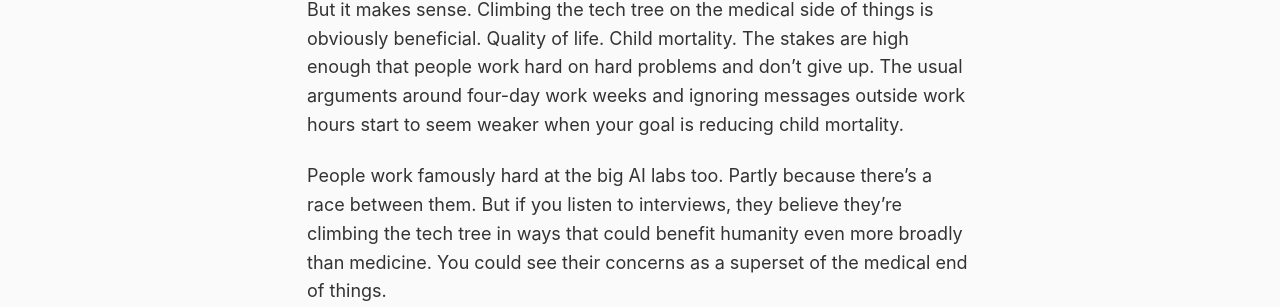
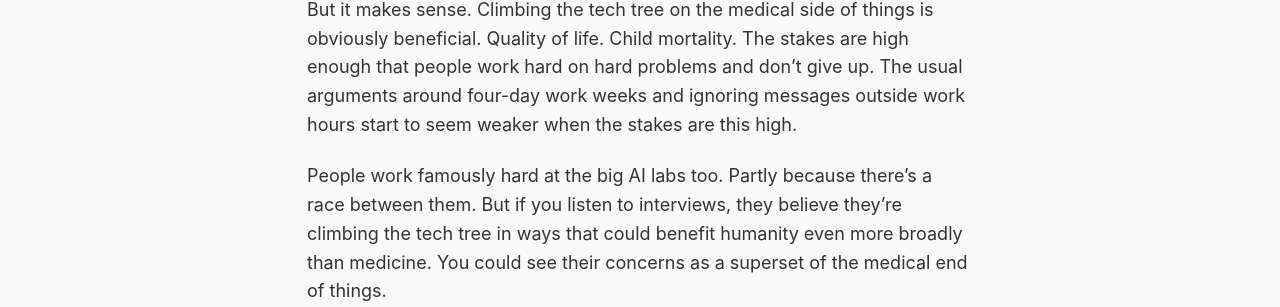
Before and after one commit to rob137/rob137.github.io, a Jekyll site: the page built from _posts/2026-01-06-local-maximum.md, in a window 1280 px wide and 900 px high. Shown: the part 365-672 px from the top of the window. Built offline with Jekyll 4.4.1, drawn with Linux system fonts in a browser that asks for light colours.

Commit message:
Remove child mortality repetition

```diff
--- a/_posts/2026-01-06-local-maximum.md
+++ b/_posts/2026-01-06-local-maximum.md
@@ -8,7 +8,7 @@ excerpt: "The industry is split between 'foom' and 'it's so over'. Both camps ha
 
 My wife worked on MRI machines for her PhD. One thing that surprised me in learning about medical research is how brutal it is. Moving things along involves an awful lot of hard work - really brutal hard work.
 
-But it makes sense. Climbing the tech tree on the medical side of things is obviously beneficial. Quality of life. Child mortality. The stakes are high enough that people work hard on hard problems and don't give up. The usual arguments around four-day work weeks and ignoring messages outside work hours start to seem weaker when your goal is reducing child mortality.
+But it makes sense. Climbing the tech tree on the medical side of things is obviously beneficial. Quality of life. Child mortality. The stakes are high enough that people work hard on hard problems and don't give up. The usual arguments around four-day work weeks and ignoring messages outside work hours start to seem weaker when the stakes are this high.
 
 People work famously hard at the big AI labs too. Partly because there's a race between them. But if you listen to interviews, they believe they're climbing the tech tree in ways that could benefit humanity even more broadly than medicine. You could see their concerns as a superset of the medical end of things.
 
```
